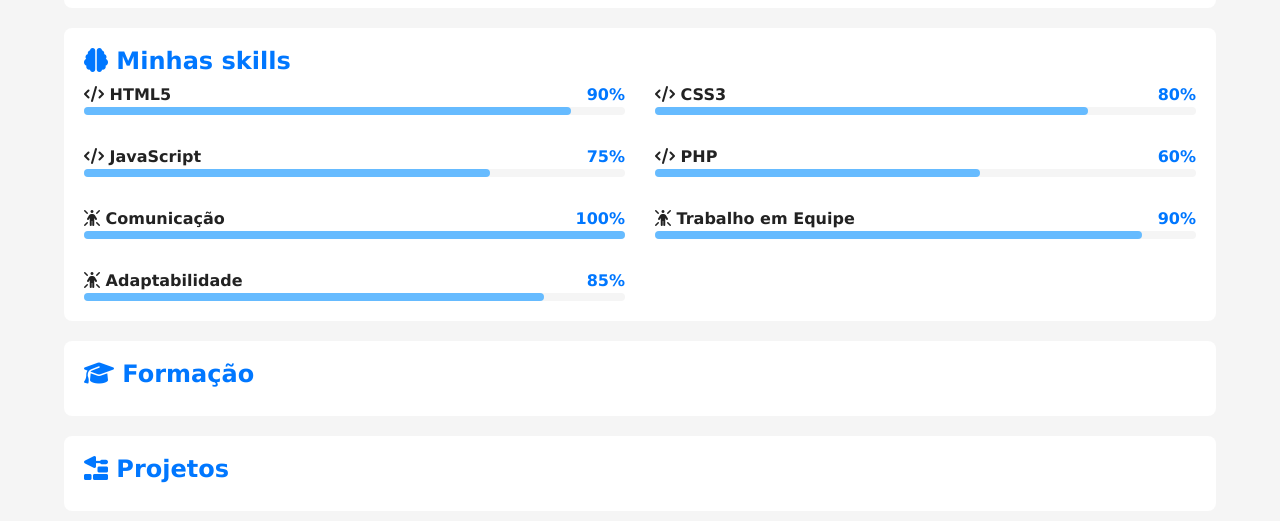
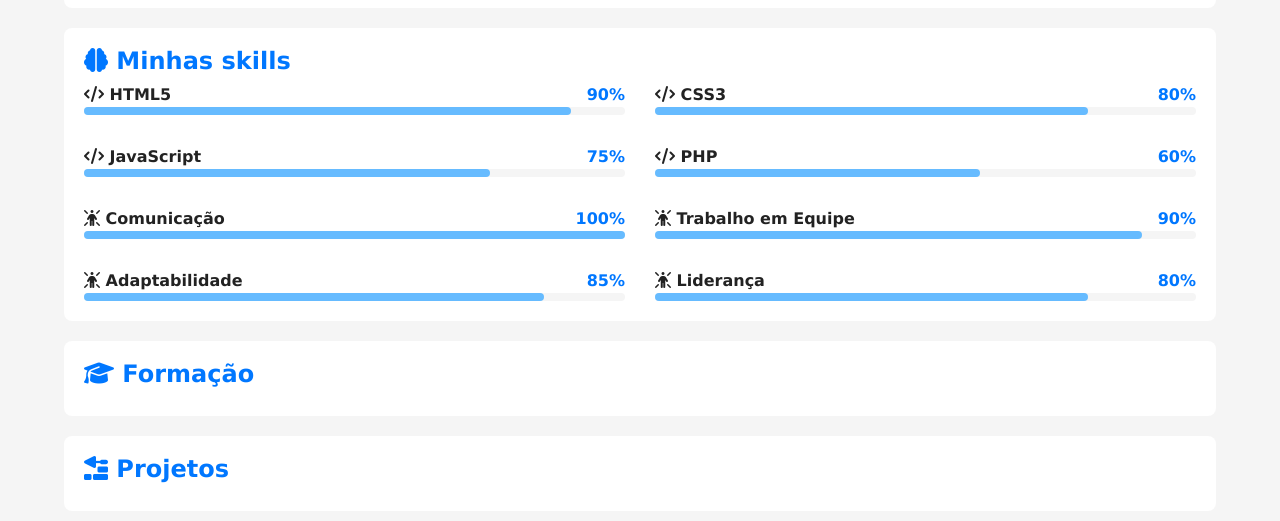
Before and after one commit to sant0smatheus/projeto-portifolio, a plain HTML site: page index.html in a window 1280 px wide. Shown: the part 1193-1714 px from the top of the page. Drawn offline with Linux system fonts and the light colour scheme.

Commit message:
Update index.html

```diff
--- a/index.html
+++ b/index.html
@@ -144,6 +144,20 @@
                             <div class="progresso" style="width: 85%;"></div>
                         </div>
                     </div>
+
+                    <div class="item">
+                        <div class="info">
+                            <span class="nome">
+                                <i class="fa-solid fa-person-rays"></i> Liderança
+                            </span>
+                            <span class="porcent">
+                                80%
+                            </span>
+                        </div>
+                        <div class="barra">
+                            <div class="progresso" style="width: 80%;"></div>
+                        </div>
+                    </div>
                 </div>
 
             </article> <!-- fim article#skills-->
```
